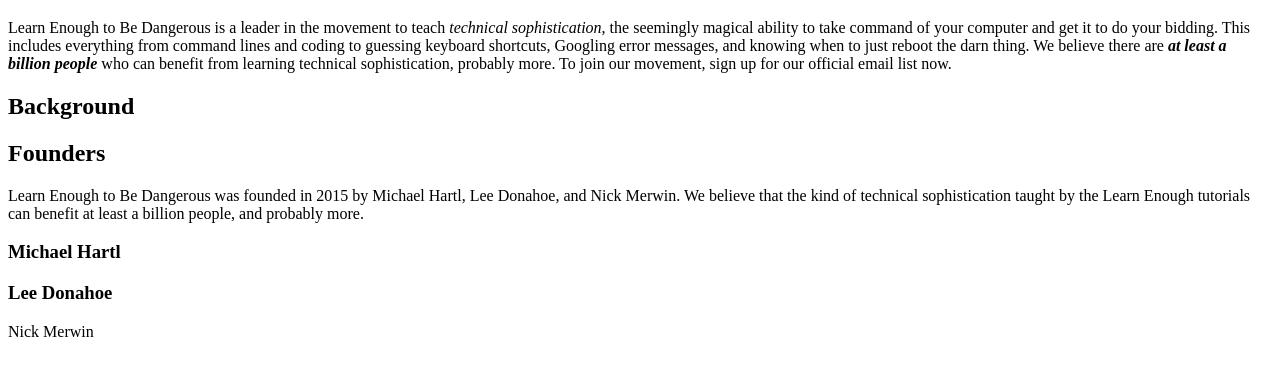
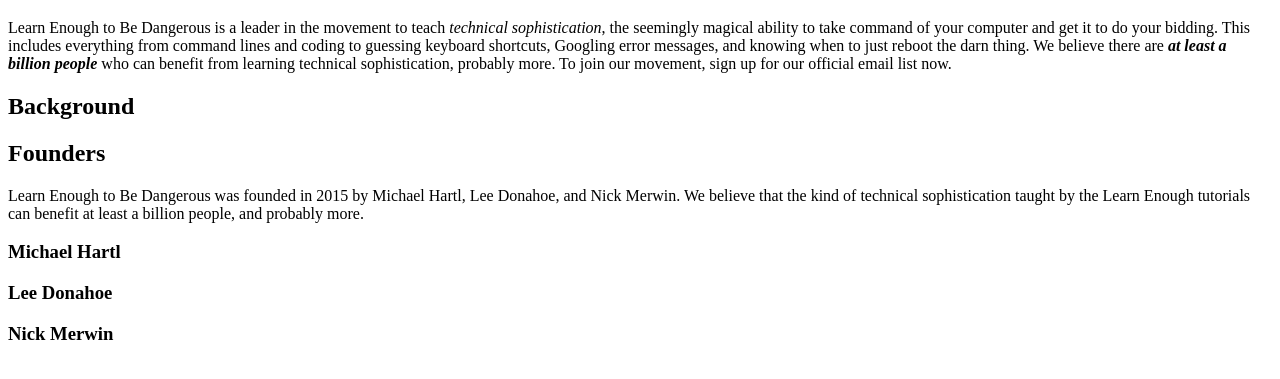
Before and after one commit to QFanatic/sample_website, a plain HTML site: page index.html in a window 1280 px wide. Shown: the part 61-440 px from the top of the page. Drawn offline with Linux system fonts and the light colour scheme.

Commit message:
Fix error in HTML

```diff
--- a/index.html
+++ b/index.html
@@ -17,6 +17,6 @@
     </p>
     <h3>Michael Hartl</h3>
     <h3>Lee Donahoe</h3>
-    <h9>Nick Merwin</h9>
+    <h3>Nick Merwin</h3>
   </body>
 </html>
```
